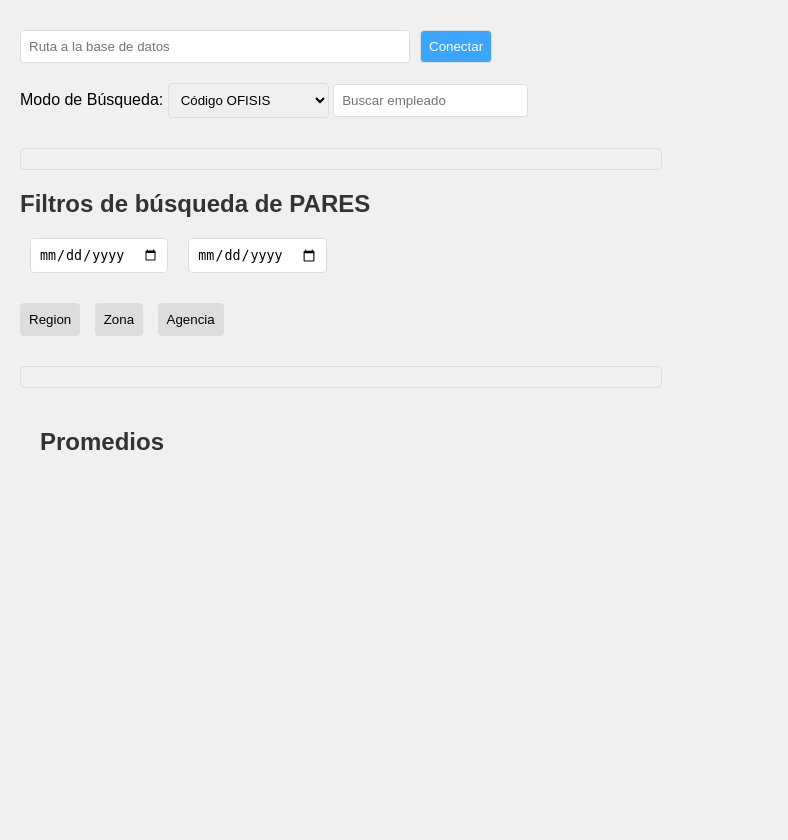
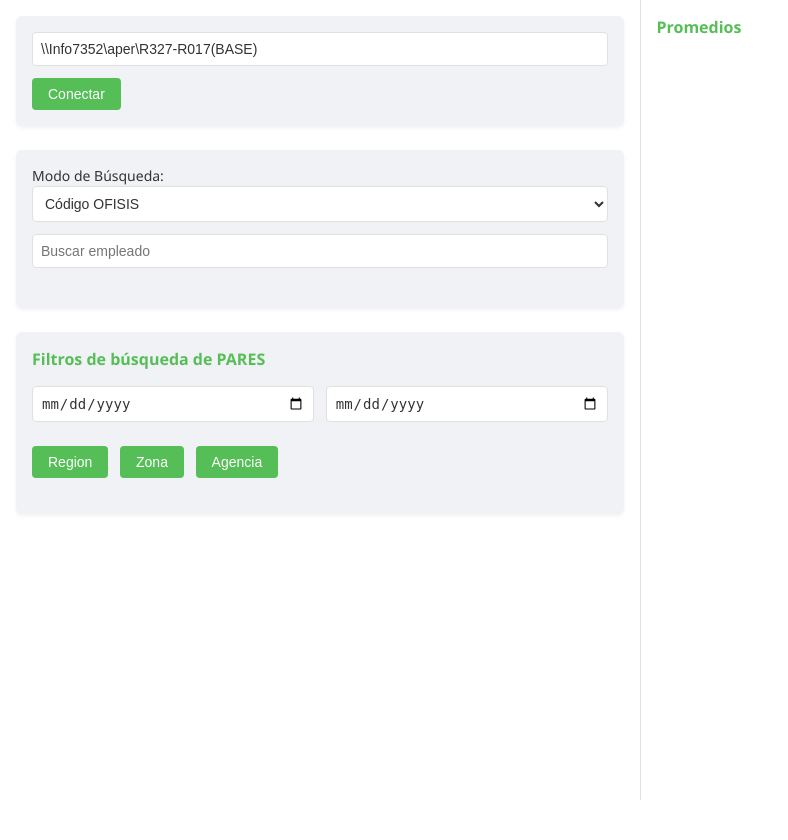
Before and after one commit to aqpbox-devops/AQPBOX-CHARGEFIRE, a Flask app: page / in a window 1280 px wide. Shown: the whole page, without its empty margins (0-788 px from the left). After the commit the page ends 800 px from the top, so only its background shows below. Run offline with Flask 3, Linux system fonts and the light colour scheme; parts of the project's set-up code (start-up, migrations or seed data) failed here and were passed over.

Commit message:
Remains tables show

```diff
--- a/app/chargefire.py
+++ b/app/chargefire.py
@@ -1,5 +1,6 @@
 from flask import Flask, jsonify, render_template, request
-from app.mymodules.core.chargefire_core import AppChargeFireCore
+from mymodules.core.app_chargefire import ChargeFireApp
+from typing import *
 import os
 
 app = Flask(__name__)
@@ -8,6 +9,17 @@ local_db_dir = os.path.join(os.path.dirname(
     os.path.dirname(__file__)
     ), 'db')
 
+#ChargeFireApp().start(local_db_dir=local_db_dir,
+#                      remote_db_dir='\\\\Info7352\\aper\\R327-R017(BASE)')
+
+def merge_responses(responses: List[Dict[str, Any]]) -> Dict[str, Any]:
+    big_response = {}
+    for response in responses:
+        for key, value in response.items():
+            big_response[key] = value
+
+    return big_response
+
 @app.route('/')
 def index():
     return render_template('index.html')
@@ -15,7 +27,7 @@ def index():
 @app.route('/init_db/<path:directory>', methods=['GET'])
 def init_db(directory):
     try:
-        AppChargeFireCore().start(local_db_dir=local_db_dir,
+        ChargeFireApp().start(local_db_dir=local_db_dir,
                                   remote_db_dir=directory)
 
         return jsonify({"message":'OK'}), 200
@@ -25,20 +37,24 @@ def init_db(directory):
 @app.route('/search_employee/<string:query>/<string:mode>', methods=['GET'])
 def search_employee(query, mode):
     try:
-        response_data = AppChargeFireCore().select_target_employee(query=query,
-                                                                   mode=mode)
+        response_data = ChargeFireApp().select_target_employee(query=query,
+                                                               mode=mode)
 
         return jsonify(response_data), 200
     except Exception as e:
+        print(e)
         return jsonify({"error": str(e)}), 500
 
 @app.route('/search_pairs', methods=['POST'])
 def search_pairs():
     try:
         flags = request.json
-        print(flags)
-        response_data = AppChargeFireCore().pick_pairs(flags=flags)
-        return jsonify(response_data), 200
+        responses: List[Dict[str, Any]] = []
+        responses.append(ChargeFireApp().pick_pairs(flags=flags))
+        responses.append(ChargeFireApp().worst_pairs())
+        responses.append(ChargeFireApp().rank_pairs())
+
+        return jsonify(merge_responses(responses)), 200
     except Exception as e:
         print(e)
         return jsonify({"error": str(e)}), 500
--- a/app/static/css/styles.css
+++ b/app/static/css/styles.css
@@ -1,117 +1,219 @@
+:root {
+    --bg-primary: #ffffff;
+    --bg-secondary: #f0f2f5;
+    --text-primary: #333333;
+    --text-secondary: #666666;
+    --accent-color: #56be57;
+    --border-color: #e0e0e0;
+    --shadow-color: rgba(0, 0, 0, 0.055);
+    --table-header-bg: #f5f5f5;
+    --table-row-hover: #f9f9f9;
+    --font-size-base: 14px;
+    --font-size-small: 12px;
+    --font-size-large: 16px;
+  }
+
+  @media (prefers-color-scheme: dark) {
+    :root {
+      --bg-primary: #1e1e1e;
+      --bg-secondary: #2d2d2d;
+      --text-primary: #ffffff;
+      --text-secondary: #b0b0b0;
+      --accent-color: #5ac25f;
+      --border-color: #444444;
+      --shadow-color: rgba(0, 0, 0, 0.582);
+      --table-header-bg: #333333;
+      --table-row-hover: #3a3a3a;
+    }
+  }
+
+  * {
+    box-sizing: border-box;
+    margin: 0;
+    padding: 0;
+  }
+
   body {
-    font-family: Arial, sans-serif;
-    margin: 0;
-    padding: 20px;
-    background-color: #f0f0f0;
+    font-family: 'Segoe UI', Tahoma, Geneva, Verdana, sans-serif;
+    line-height: 1.4;
+    color: var(--text-primary);
+    background-color: var(--bg-primary);
+    transition: background-color 0.3s ease, color 0.3s ease;
+    font-size: var(--font-size-base);
+  }
+
+  .flex-panel {
+    display: flex;
     min-height: 100vh;
   }
-.container {
-    max-width: 1200px;
-    margin: 0 auto;
-    background-color: white;
-    padding: 20px;
-    border-radius: 8px;
-    box-shadow: 0 0 10px rgba(0,0,0,0.1);
+
+  #HalfPanelLeft, #HalfPanelRight {
+    flex: 1;
+    padding: 1rem;
+    overflow-y: auto;
   }
-h1, h2 {
-    color: #333;
+
+  #HalfPanelLeft {
+    border-right: 1px solid var(--border-color);
   }
-input, select, button {
-    margin: 10px 0;
-    padding: 8px;
-    border: 1px solid #ddd;
+
+  h2 {
+    color: var(--accent-color);
+    margin-bottom: 1rem;
+    font-size: var(--font-size-large);
+  }
+
+  .db-connection, .db-search_employee, .db-filter-pairs {
+    background-color: var(--bg-secondary);
+    padding: 1rem;
+    border-radius: 6px;
+    box-shadow: 0 2px 4px var(--shadow-color);
+    margin-bottom: 1.5rem;
+  }
+
+  input[type="text"], input[type="date"], select {
+    width: 100%;
+    padding: 0.5rem;
+    margin-bottom: 0.75rem;
+    border: 1px solid var(--border-color);
     border-radius: 4px;
+    background-color: var(--bg-primary);
+    color: var(--text-primary);
+    font-size: var(--font-size-base);
   }
+
   button {
-    background-color: #3aa6ff;
+    background-color: var(--accent-color);
     color: white;
+    border: none;
+    padding: 0.5rem 1rem;
     cursor: pointer;
+    border-radius: 4px;
+    font-size: var(--font-size-base);
+    transition: background-color 0.3s ease;
   }
+
   button:hover {
-    background-color: #456446;
+    background-color: #7ff885;
   }
+
+  button.active {
+    background-color: #6bd370;
+    color: #000000;
+    font-weight: bold;
+  }
+
   .filter-buttons button {
-    margin-right: 10px;
-    background-color: #ddd;
-    color: black;
+    margin-right: 0.5rem;
+    margin-bottom: 0.5rem;
   }
-.filter-buttons button.active {
-    background-color: hsl(226, 100%, 67%);
-    color: white;
+
+  .card-container {
+    display: grid;
+    grid-template-columns: repeat(auto-fill, minmax(200px, 1fr));
+    gap: 0.75rem;
+    margin-top: 0.75rem;
+    max-height: 200px;
+    overflow-y: scroll;
   }
+
+  .employee-card {
+    background-color: var(--bg-primary);
+    border: 1px solid var(--border-color);
+    border-radius: 4px;
+    padding: 0.75rem;
+    box-shadow: 0 1px 3px var(--shadow-color);
+    font-size: var(--font-size-small);
+  }
+
+  .employee-card strong {
+    color: var(--accent-color);
+  }
+
   .time-range {
     display: flex;
-    align-items: center;
-    margin: 20px 0;
+    gap: 0.75rem;
+    margin-bottom: 0.75rem;
   }
-.time-range input {
-    margin: 0 10px;
+
+  .time-range input[type="date"] {
+    flex: 1;
   }
-.card-container {
-    display: flex;
-    flex-wrap: wrap;
-    gap: 10px;
-    margin-top: 20px;
-    max-height: 300px;
-    max-width: 50%;
-    overflow-y: auto;
-    padding: 10px;
-    border: 1px solid #ddd;
-    border-radius: 4px;
-}
-.employee-card {
-    border: 1px solid #ddd;
-    padding: 10px;
-    border-radius: 4px;
-    width: calc(33.333% - 10px);
-    box-sizing: border-box;
-    background-color: #fff;
-}
-.employee-card .color-bar {
-    height: 10px;
-    background: linear-gradient(to right, red, yellow, green);
-    margin-top: 10px;
-}
-.employee-card.selected {
-    background-color: #e6f3ff;
-    border-color: #4CAF50;
-}
-.comparison-results {
-    margin-top: 20px;
-    border: 1px solid #ddd;
-    padding: 20px;
-    height: 300px;
-    overflow-y: auto;
-}
-.left-panel {
-    width: 50%;
-    overflow-y: auto;
-    padding: 20px;
-    box-sizing: border-box;
-}
-.right-panel {
-    width: 50%;
-    overflow-y: auto;
-    padding: 20px;
-    box-sizing: border-box;
-}
-table {
+
+  .displayed-pairs-pannel {
     width: 100%;
     border-collapse: collapse;
+    margin-top: 0.75rem;
+    font-size: var(--font-size-small);
   }
-th, td {
-    border: 1px solid #ddd;
-    padding: 8px;
-    text-align: left;
+
+.displayed-pairs-row {
+    transition: box-shadow 0.3s ease; /* Transición suave */
 }
-th {
-    background-color: #f2f2f2;
+
+.displayed-pairs-row.active {
+    box-shadow: 0 0 10px rgba(255, 255, 255, 0.5); /* Resplandor suave */
 }
-.db-connection {
-    display: flex;
-    align-items: center;
+
+.displayed-pairs-row.active:hover {
+    box-shadow: 0 0 15px rgba(255, 255, 255, 0.7); /* Resplandor más fuerte al pasar el mouse */
 }
-.db-connection input {
-    width: 30%;
-    margin-right: 10px;
+
+  .displayed-pairs-pannel th, .displayed-pairs-pannel td {
+    padding: 0.75rem;
+    text-align: center;
+    border-bottom: 1px solid var(--border-color);
   }
+
+  .displayed-pairs-pannel th {
+    background-color: var(--table-header-bg);
+    font-weight: bold;
+    color: var(--text-primary);
+  }
+
+  .displayed-pairs-pannel tr:hover {
+    background-color: var(--table-row-hover);
+  }
+
+  .stats-container {
+    display: grid;
+    grid-template-columns: repeat(auto-fill, minmax(150px, 1fr));
+    gap: 0.75rem;
+  }
+
+  @media (max-width: 768px) {
+    .flex-panel {
+      flex-direction: column;
+    }
+
+    #HalfPanelLeft, #HalfPanelRight {
+      width: 100%;
+      border-right: none;
+    }
+
+    .time-range {
+      flex-direction: column;
+    }
+
+    .displayed-pairs-pannel {
+      font-size: var(--font-size-small);
+    }
+  }
+
+  /* Scrollbar styling */
+  ::-webkit-scrollbar {
+    width: 6px;
+  }
+
+  ::-webkit-scrollbar-track {
+    background: var(--bg-secondary);
+  }
+
+  ::-webkit-scrollbar-thumb {
+    background: var(--accent-color);
+    border-radius: 3px;
+  }
+
+  ::-webkit-scrollbar-thumb:hover {
+    background: #45a049;
+  }
--- /dev/null
+++ b/app/static/js/db_compute.js
@@ -0,0 +1 @@
+document.getElementById('RankingByCriticalCols')
--- a/app/templates/index.html
+++ b/app/templates/index.html
@@ -8,9 +8,10 @@
     <script src="https://cdn.jsdelivr.net/npm/axios/dist/axios.min.js"></script>
 </head>
 <body>
-    <div class="'left-panel">
+    <div class="flex-panel">
+        <div id="HalfPanelLeft">
             <div class="db-connection">
-            <input type="text" id="dbPath" placeholder="Ruta a la base de datos">
+                <input type="text" id="dbPath" placeholder="Ruta a la base de datos" value="\\Info7352\aper\R327-R017(BASE)">
                 <button id="DB-ConnectionButton" onclick="toggleMannConnection(this)">Conectar</button>
             </div>
 
@@ -40,12 +41,19 @@
                 <div class="card-container" id="FilteredPairsResults"></div>
             </div>
         </div>
-    <div class="right-panel">
+
+        <div id="HalfPanelRight">
             <h2>Promedios</h2>
+            <div class="stats-container" id="RankingByCriticalCols">
+                <div class="filter-buttons" id="RankingButtons"></div>
+                <div id="RankingTable"></div>
+            </div>
             <div class="stats-container" id="StatsPanel"></div>
+        </div>
     </div>
 
     <script src="{{ url_for('static', filename='js/buttons_style.js') }}"></script>
     <script src="{{ url_for('static', filename='js/db_getters.js') }}"></script>
+    <script src="{{ url_for('static', filename='js/db_compute.js') }}"></script>
 </body>
 </html>
```
Also changed, not shown: app/mymodules/core/app_chargefire.py (+40 -15 lines), app/mymodules/core/appcore.py (+23 -9 lines), app/mymodules/core/employee.py (+19 -1 lines), app/mymodules/database/indexers.py (+32 -9 lines), app/mymodules/database/sqlite_handler.py (+16 -4 lines), app/static/js/db_getters.js (+149 -11 lines), app/static/js/employee_card.js (deleted). Lines whose indentation alone changed are shown as unchanged.
